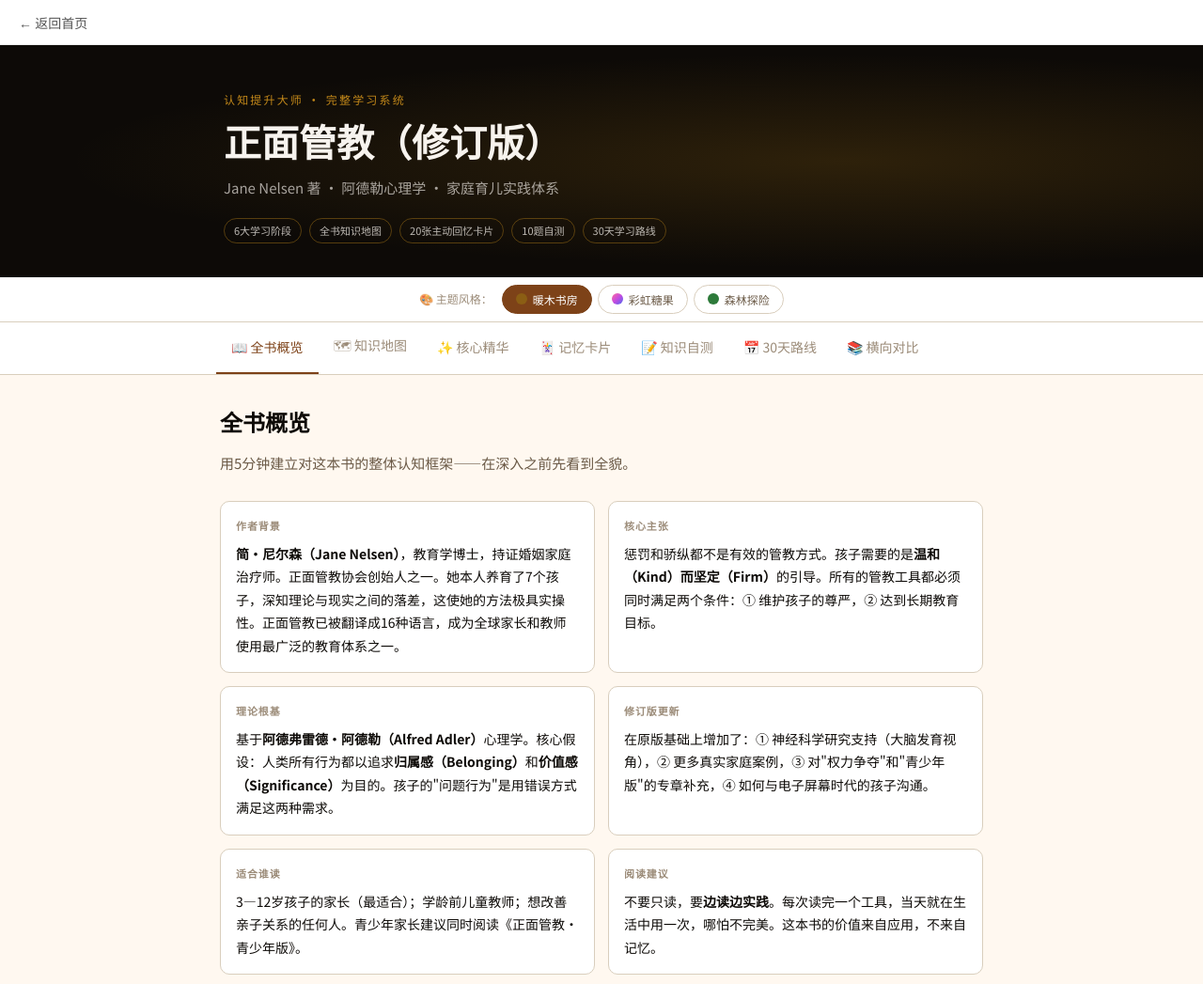
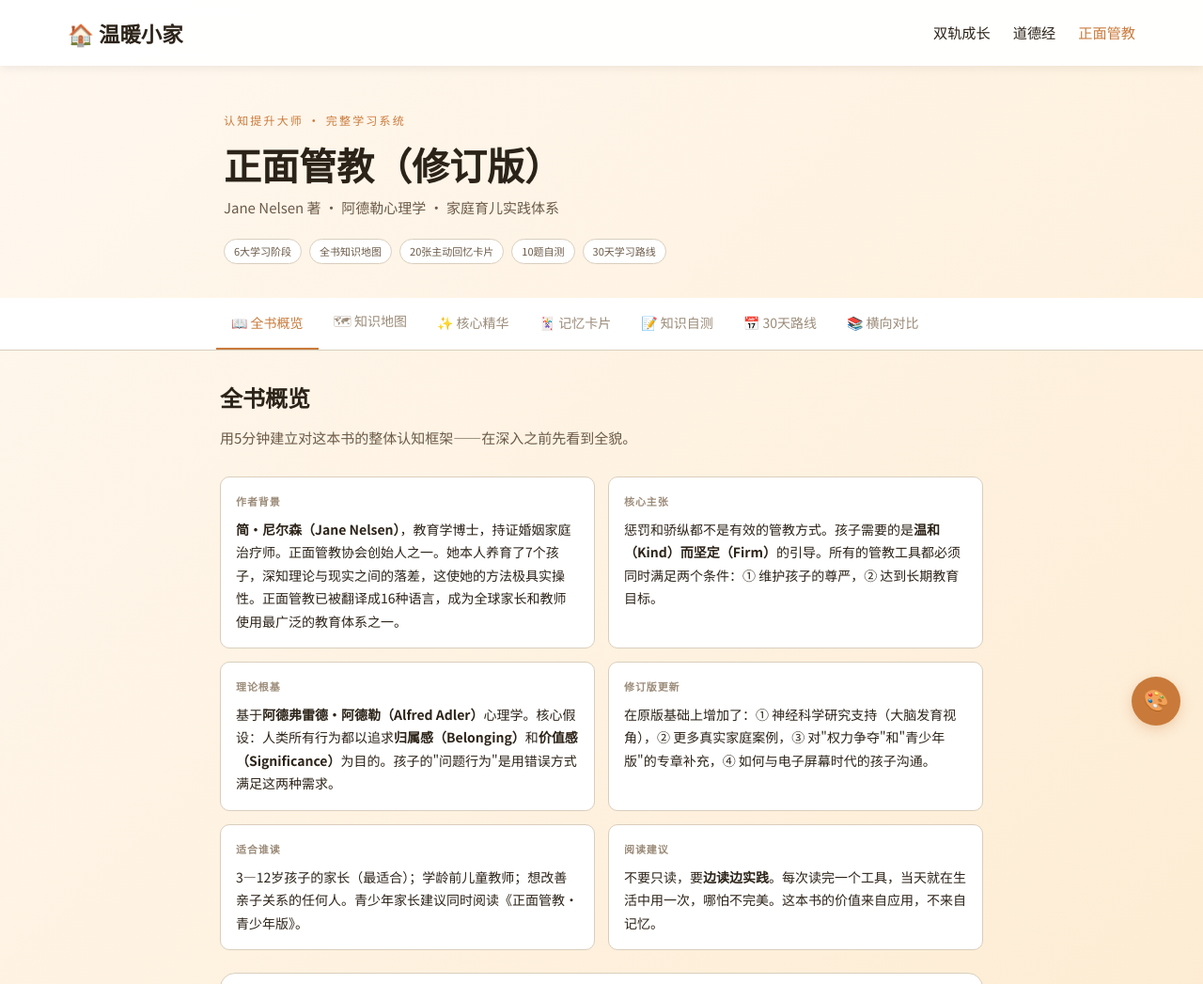
Before and after one commit to Jogiter/aigc-pages, a website: page positive-discipline-revised-nelsen.html in a window 1280 px wide. Shown: the top 1047 px of the page at 94% size. Drawn offline with Linux system fonts and the light colour scheme.

Commit message:
refactor(positive-discipline): 对齐 index 视觉并接入共享主题切换器

```diff
--- a/positive-discipline-revised-nelsen.html
+++ b/positive-discipline-revised-nelsen.html
@@ -1,21 +1,21 @@
 <!DOCTYPE html>
-<html lang="zh-CN" data-theme="warm">
+<html lang="zh-CN">
 <head>
 <meta charset="UTF-8">
 <meta name="viewport" content="width=device-width, initial-scale=1.0">
 <title>正面管教 · 完整认知学习系统</title>
 <link rel="preconnect" href="https://fonts.googleapis.com">
-<link href="https://fonts.googleapis.com/css2?family=Noto+Serif+SC:wght@300;400;500;600;700&family=Noto+Sans+SC:wght@300;400;500;700&display=swap" rel="stylesheet">
+<link href="https://fonts.googleapis.com/css2?family=Noto+Sans+SC:wght@400;500;700&display=swap" rel="stylesheet">
 <link rel="stylesheet" href="/theme.css">
+<script src="/theme-switcher.js" defer></script>
 <style>
 :root {
   --bg:          var(--background);
   --surface2:    var(--surface-2);
-  --primary:     var(--neutral-900);
-  --secondary:   var(--neutral-500);
   --muted:       var(--text-muted);
-  --accent:      var(--warm-700);
-  --accent2:     var(--gold-500);
+  --secondary:   var(--text-secondary);
+  --accent:      var(--primary);
+  --accent2:     var(--accent);
   --gold:        var(--gold-500);
   --gold-light:  var(--gold-100);
   --green:       var(--green-500);
@@ -31,26 +31,60 @@
 *, *::before, *::after { box-sizing: border-box; margin: 0; padding: 0; }
 
 body {
-  font-family: 'Noto Sans SC', 'PingFang SC', 'Hiragino Sans GB', sans-serif;
-  background: var(--bg);
-  color: var(--primary);
+  font-family: 'Noto Sans SC', system-ui, sans-serif;
+  background: linear-gradient(135deg, var(--warm-50) 0%, var(--warm-100) 100%);
+  color: var(--text-primary);
   line-height: 1.7;
   font-size: 16px;
   min-height: 100vh;
 }
 
-/* ─── HEADER ─── */
+/* ─── TOP NAV（与 index.html 对齐） ─── */
+nav.site-nav {
+  background: rgba(255, 255, 255, 0.95);
+  backdrop-filter: blur(10px);
+  position: sticky;
+  top: 0;
+  z-index: 1000;
+  box-shadow: 0 2px 10px rgba(0, 0, 0, 0.08);
+}
+nav.site-nav .nav-container {
+  max-width: 1200px;
+  margin: 0 auto;
+  padding: 1rem 2rem;
+  display: flex;
+  align-items: center;
+  justify-content: space-between;
+}
+nav.site-nav .logo {
+  font-size: 1.4rem;
+  font-weight: 700;
+  color: var(--text-primary);
+  text-decoration: none;
+  display: flex;
+  align-items: center;
+  gap: 6px;
+}
+nav.site-nav .nav-links {
+  display: flex;
+  gap: 1.5rem;
+  list-style: none;
+  margin: 0; padding: 0;
+}
+nav.site-nav .nav-links a {
+  text-decoration: none;
+  color: var(--text-primary);
+  font-weight: 500;
+  font-size: 0.95rem;
+  transition: color .3s;
+}
+nav.site-nav .nav-links a:hover,
+nav.site-nav .nav-links a.active { color: var(--accent); }
+
+/* ─── HERO（原深色 header 重写为浅色标题区） ─── */
 .header {
-  background: var(--header-bg, var(--primary));
-  color: var(--neutral-50);
   padding: 48px 0 36px;
   position: relative;
-  overflow: hidden;
-}
-.header::before {
-  content: '';
-  position: absolute; inset: 0;
-  background: radial-gradient(ellipse at 70% 50%, var(--header-glow, rgba(196,137,26,0.18)) 0%, transparent 65%);
 }
 .header-inner {
   max-width: 860px; margin: 0 auto; padding: 0 28px;
@@ -58,30 +92,30 @@ body {
 }
 .header-label {
   font-size: 12px; letter-spacing: 0.18em; text-transform: uppercase;
-  color: var(--gold); font-weight: 500; margin-bottom: 12px;
+  color: var(--accent); font-weight: 500; margin-bottom: 12px;
 }
 .header-title {
-  font-family: 'Noto Serif SC', serif;
-  font-size: clamp(26px, 5vw, 40px); font-weight: 600;
-  color: var(--neutral-50); line-height: 1.25; margin-bottom: 8px;
+  font-size: clamp(26px, 5vw, 40px); font-weight: 700;
+  color: var(--text-primary); line-height: 1.25; margin-bottom: 8px;
 }
 .header-sub {
-  font-size: 15px; color: rgba(247,243,238,0.65); margin-bottom: 20px;
+  font-size: 15px; color: var(--text-secondary); margin-bottom: 20px;
 }
 .header-tags {
   display: flex; flex-wrap: wrap; gap: 8px;
 }
 .header-tag {
   font-size: 11px; padding: 3px 10px;
-  border: 1px solid rgba(196,137,26,.40);
-  border-radius: 20px; color: rgba(247,243,238,0.75);
+  border: 1px solid var(--border);
+  background: var(--surface);
+  border-radius: 20px; color: var(--text-secondary);
 }
 
 /* ─── API KEY BAR ─── */
 /* ─── NAV ─── */
 .nav {
   background: var(--surface); border-bottom: 1px solid var(--border);
-  position: sticky; top: 0; z-index: 100;
+  position: sticky; top: 64px; z-index: 90;
 }
 .nav-inner {
   max-width: 860px; margin: 0 auto; padding: 0 20px;
@@ -94,7 +128,7 @@ body {
   border-bottom: 2px solid transparent; white-space: nowrap;
   font-family: inherit; transition: all 0.2s;
 }
-.nav-btn:hover { color: var(--primary); }
+.nav-btn:hover { color: var(--accent); }
 .nav-btn.active { color: var(--accent); border-bottom-color: var(--accent); font-weight: 500; }
 
 /* ─── MAIN ─── */
@@ -105,7 +139,7 @@ body {
 .section.active { display: block; }
 .section-heading {
   font-family: 'Noto Serif SC', serif;
-  font-size: 24px; font-weight: 600; color: var(--primary);
+  font-size: 24px; font-weight: 600; color: var(--text-primary);
   margin-bottom: 8px;
 }
 .section-desc { font-size: 15px; color: var(--secondary); margin-bottom: 28px; line-height: 1.7; }
@@ -151,7 +185,7 @@ body {
 .t-amber  { background: #FAEEDA; color: #633806; }
 .t-blue   { background: #E6F1FB; color: #0C447C; }
 .takeaway-title {
-  font-size: 15px; font-weight: 500; color: var(--primary);
+  font-size: 15px; font-weight: 500; color: var(--text-primary);
   flex: 1; line-height: 1.5;
 }
 .takeaway-arrow {
@@ -188,7 +222,7 @@ body {
   cursor: pointer; font-family: inherit; color: var(--secondary);
   transition: all 0.15s;
 }
-.filter-btn.active { background: var(--primary); color: white; border-color: var(--primary); }
+.filter-btn.active { background: var(--primary); color: white; border-color: var(--text-primary); }
 .anki-progress { font-size: 12px; color: var(--muted); }
 .anki-grid {
   display: grid; grid-template-columns: repeat(auto-fill, minmax(280px, 1fr));
@@ -219,7 +253,7 @@ body {
 }
 .anki-q {
   font-size: 14px; font-weight: 500; line-height: 1.55;
-  color: var(--primary); flex: 1;
+  color: var(--text-primary); flex: 1;
 }
 .anki-hint { font-size: 11px; color: var(--muted); }
 .anki-a {
@@ -258,13 +292,13 @@ body {
 .lv1 { color: var(--green); }
 .lv2 { color: #8B6414; }
 .lv3 { color: var(--coral); }
-.test-q-text { font-size: 15px; font-weight: 500; line-height: 1.55; color: var(--primary); }
+.test-q-text { font-size: 15px; font-weight: 500; line-height: 1.55; color: var(--text-primary); }
 .test-q-hint { font-size: 12px; color: var(--muted); margin-top: 4px; }
 .test-q-body { padding: 16px 20px; }
 .test-textarea {
   width: 100%; min-height: 90px; padding: 12px;
   border: 1px solid var(--border); border-radius: 8px;
-  font-size: 14px; font-family: inherit; color: var(--primary);
+  font-size: 14px; font-family: inherit; color: var(--text-primary);
   background: var(--bg); resize: vertical; outline: none;
   transition: border-color 0.2s;
 }
@@ -299,7 +333,7 @@ body {
 }
 .week-title {
   font-family: 'Noto Serif SC', serif;
-  font-size: 17px; font-weight: 600; color: var(--primary);
+  font-size: 17px; font-weight: 600; color: var(--text-primary);
 }
 .week-goal { font-size: 12px; color: var(--muted); margin-left: auto; }
 .days-grid {
@@ -313,7 +347,7 @@ body {
 }
 .day-card:hover { box-shadow: var(--shadow); border-color: var(--accent2); }
 .day-num { font-size: 11px; color: var(--muted); margin-bottom: 5px; }
-.day-title { font-size: 14px; font-weight: 500; color: var(--primary); margin-bottom: 6px; line-height: 1.4; }
+.day-title { font-size: 14px; font-weight: 500; color: var(--text-primary); margin-bottom: 6px; line-height: 1.4; }
 .day-desc { font-size: 13px; color: var(--secondary); line-height: 1.65; }
 .day-tags { display: flex; gap: 5px; margin-top: 8px; flex-wrap: wrap; }
 .day-tag {
@@ -380,7 +414,7 @@ body {
 }
 .modal-title {
   font-family: 'Noto Serif SC', serif;
-  font-size: 17px; font-weight: 600; color: var(--primary);
+  font-size: 17px; font-weight: 600; color: var(--text-primary);
   flex: 1; line-height: 1.4;
 }
 .modal-close {
@@ -388,7 +422,7 @@ body {
   color: var(--muted); cursor: pointer; padding: 4px 8px;
   flex-shrink: 0;
 }
-.modal-close:hover { color: var(--primary); }
+.modal-close:hover { color: var(--accent); }
 .modal-body {
   flex: 1; overflow-y: auto; padding: 20px 24px;
 }
@@ -404,18 +438,18 @@ body {
 @keyframes spin { to { transform: rotate(360deg); } }
 .modal-loading p { font-size: 13px; color: var(--muted); }
 .modal-content {
-  font-size: 15px; line-height: 1.9; color: var(--primary);
+  font-size: 15px; line-height: 1.9; color: var(--text-primary);
 }
 .modal-content h3 {
   font-family: 'Noto Serif SC', serif;
   font-size: 16px; font-weight: 600; margin: 18px 0 10px;
-  color: var(--primary);
+  color: var(--text-primary);
 }
 .modal-content h3:first-child { margin-top: 0; }
 .modal-content p { margin-bottom: 12px; color: var(--secondary); }
 .modal-content ul { padding-left: 20px; margin-bottom: 12px; }
 .modal-content li { margin-bottom: 6px; color: var(--secondary); }
-.modal-content strong { color: var(--primary); font-weight: 500; }
+.modal-content strong { color: var(--text-primary); font-weight: 500; }
 .modal-content .highlight-box {
   background: var(--gold-light); border-left: 3px solid var(--gold);
   padding: 12px 16px; border-radius: 0 8px 8px 0; margin: 14px 0;
@@ -445,7 +479,7 @@ body {
   font-size: 11px; font-weight: 600; letter-spacing: 0.08em;
   text-transform: uppercase; color: var(--muted); margin-bottom: 8px;
 }
-.overview-card-text { font-size: 14px; color: var(--primary); line-height: 1.75; }
+.overview-card-text { font-size: 14px; color: var(--text-primary); line-height: 1.75; }
 
 /* ─── SCROLLBAR ─── */
 ::-webkit-scrollbar { width: 4px; height: 4px; }
@@ -459,76 +493,20 @@ body {
   .modal { max-height: 90vh; }
 }
 
-/* ═══ THEMES ═══ */
-/* Theme 1: 暖木（默认，原色） */
-[data-theme="warm"] {
-  --bg: var(--background); --surface2: var(--surface-2);
-  --primary: var(--neutral-900); --secondary: var(--neutral-500); --muted: var(--text-muted);
-  --accent: var(--warm-700); --accent2: var(--gold-500);
-  --gold: var(--gold-500); --gold-light: var(--gold-100);
-  --green: var(--green-500); --green-light: var(--green-100);
-  --blue: var(--blue-500); --blue-light: var(--blue-100);
-  --coral: var(--coral-500); --coral-light: var(--coral-100);
-  --header-bg: var(--neutral-900); --header-glow: rgba(196,137,26,.18);
-  --nav-bg: var(--neutral-0);
-}
-
-/* Theme 2: 彩虹糖（儿童活泼） */
-[data-theme="rainbow"] {
-  --bg: #FFF8F0; --surface: #FFFFFF; --surface2: #FFF0E8;
-  --primary: #2D1B4E; --secondary: #5C3D7A; --muted: #9B78B8;
-  --border: #E8D5F5; --accent: #D4447A; --accent2: #F06E9E;
-  --gold: #FFB830; --gold-light: #FFF5D6;
-  --green: #2E8B57; --green-light: #E6F9F0;
-  --blue: #2272B8; --blue-light: #E3F2FD;
-  --coral: #E84040; --coral-light: #FFE8E8;
-  --header-bg: linear-gradient(135deg, #FF6B9D 0%, #C44BE0 40%, #4B6AF0 100%);
-  --header-glow: rgba(255,184,48,0.25);
-  --nav-bg: #FFFFFF;
-}
-
-/* Theme 3: 森林绿（自然温暖） */
-[data-theme="forest"] {
-  --bg: #F2F7F2; --surface: #FFFFFF; --surface2: #EBF4EB;
-  --primary: #1A3A1A; --secondary: #3D5E3D; --muted: #7A9A7A;
-  --border: #C8E0C8; --accent: #2D7A3A; --accent2: #48A858;
-  --gold: #C8A020; --gold-light: #FEF8E3;
-  --green: #1E6B3C; --green-light: #E4F5EC;
-  --blue: #1A5080; --blue-light: #E3F0FA;
-  --coral: #B54020; --coral-light: #FAEEE8;
-  --header-bg: linear-gradient(135deg, #2D7A3A 0%, #1A5A28 100%);
-  --header-glow: rgba(200,160,32,0.22);
-  --nav-bg: #FFFFFF;
-}
-
-/* ─── THEME SWITCHER ─── */
-.theme-bar {
-  background: var(--surface); border-bottom: 1px solid var(--border);
-  padding: 8px 20px; display: flex; align-items: center; gap: 10px;
-  justify-content: center; flex-wrap: wrap;
-}
-.theme-label { font-size: 12px; color: var(--muted); white-space: nowrap; }
-.theme-btns { display: flex; gap: 6px; }
-.theme-btn {
-  display: flex; align-items: center; gap: 6px;
-  padding: 6px 14px; border-radius: 20px; border: 1.5px solid var(--border);
-  background: var(--surface); cursor: pointer; font-size: 12px;
-  font-family: inherit; color: var(--secondary); transition: all 0.2s;
-  white-space: nowrap;
-}
-.theme-btn:hover { border-color: var(--accent); color: var(--accent); }
-.theme-btn.active { background: var(--accent); color: white; border-color: var(--accent); }
-.theme-swatch {
-  width: 12px; height: 12px; border-radius: 50%; display: inline-block; flex-shrink: 0;
-}
 </style>
 </head>
 <body>
 
-<!-- 返回首页导航 -->
-<div style="position:sticky;top:0;z-index:2000;background:rgba(255,255,255,0.95);backdrop-filter:blur(8px);border-bottom:1px solid rgba(0,0,0,0.08);padding:10px 20px;">
-  <a href="index.html" style="text-decoration:none;color:#555;font-size:14px;font-weight:500;display:inline-flex;align-items:center;gap:6px;">← 返回首页</a>
-</div>
+<nav class="site-nav">
+  <div class="nav-container">
+    <a href="index.html" class="logo">🏠 温暖小家</a>
+    <ul class="nav-links">
+      <li><a href="dual-track-6y.html">双轨成长</a></li>
+      <li><a href="taoteching-silk.html">道德经</a></li>
+      <li><a href="positive-discipline-revised-nelsen.html" class="active">正面管教</a></li>
+    </ul>
+  </div>
+</nav>
 
 <!-- HEADER -->
 <div class="header">
@@ -545,23 +523,6 @@ body {
     </div>
   </div>
 </div>
-
-<!-- THEME SWITCHER -->
-<div class="theme-bar">
-  <span class="theme-label">🎨 主题风格：</span>
-  <div class="theme-btns">
-    <button class="theme-btn active" id="tb-warm" onclick="setTheme('warm',this)">
-      <span class="theme-swatch" style="background:#8B5E14"></span>暖木书房
-    </button>
-    <button class="theme-btn" id="tb-rainbow" onclick="setTheme('rainbow',this)">
-      <span class="theme-swatch" style="background:linear-gradient(135deg,#FF6B9D,#C44BE0,#4B6AF0)"></span>彩虹糖果
-    </button>
-    <button class="theme-btn" id="tb-forest" onclick="setTheme('forest',this)">
-      <span class="theme-swatch" style="background:#2D7A3A"></span>森林探险
-    </button>
-  </div>
-</div>
-
 
 <!-- NAV -->
 <nav class="nav">
@@ -2011,25 +1972,6 @@ document.addEventListener('keydown', e => {
   if (e.key === 'Escape') { closeModal(); closeDayModal(); }
 });
 
-// ─── THEME SWITCHER ───
-function setTheme(theme, btn) {
-  document.documentElement.setAttribute('data-theme', theme);
-  document.querySelectorAll('.theme-btn').forEach(b => b.classList.remove('active'));
-  btn.classList.add('active');
-  localStorage.setItem('pd_theme', theme);
-}
-// Restore saved theme
-(function(){
-  const saved = localStorage.getItem('pd_theme');
-  if (saved) {
-    document.documentElement.setAttribute('data-theme', saved);
-    const btn = document.getElementById('tb-' + saved);
-    if (btn) {
-      document.querySelectorAll('.theme-btn').forEach(b => b.classList.remove('active'));
-      btn.classList.add('active');
-    }
-  }
-})();
 </script>
 </body>
 </html>
```
